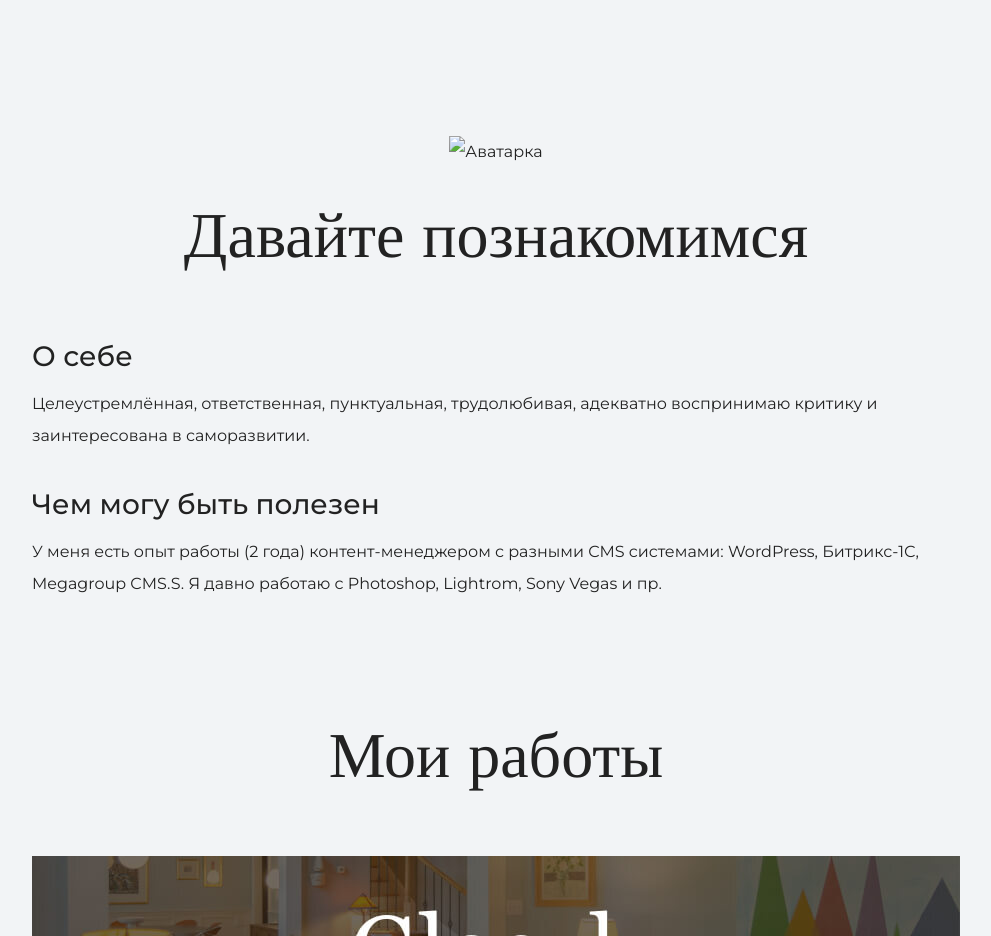
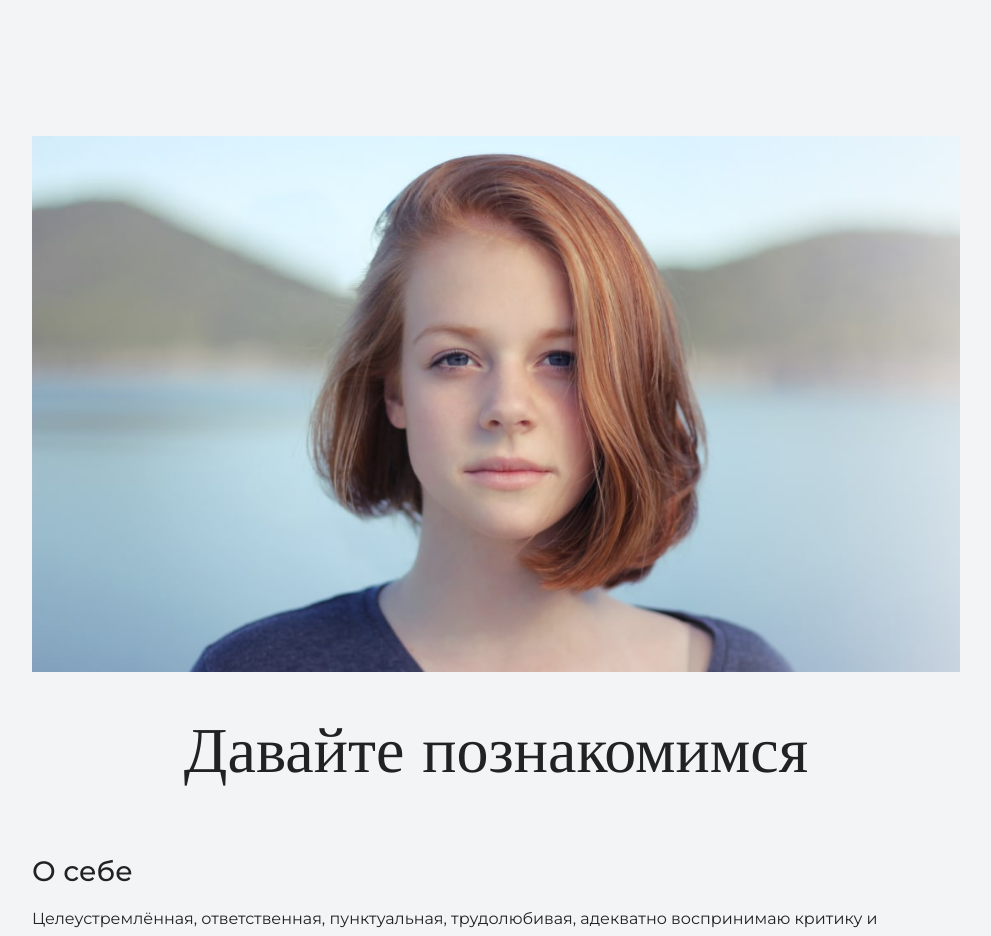
Before and after one commit to EvaLancelot/my-site, a plain HTML site: page index.html in a window 1280 px wide. Shown: the part 900-1836 px from the top of the page, without its empty margins (144-1135 px from the left). Drawn offline with nearby package versions, Linux system fonts and the light colour scheme.

Commit message:
Update index.html

```diff
--- a/index.html
+++ b/index.html
@@ -25,7 +25,7 @@
     <section class="intro">
 	<div class="container">
 	  <figure class="user-image">
-      <img src="user.jpg" width="928" height="536" alt="Аватарка">
+      <img src="files/user.jpg" width="928" height="536" alt="Аватарка">
       </figure>
       <h2 class="subheading">Давайте познакомимся</h2>
       <h3>О себе</h3>
```
